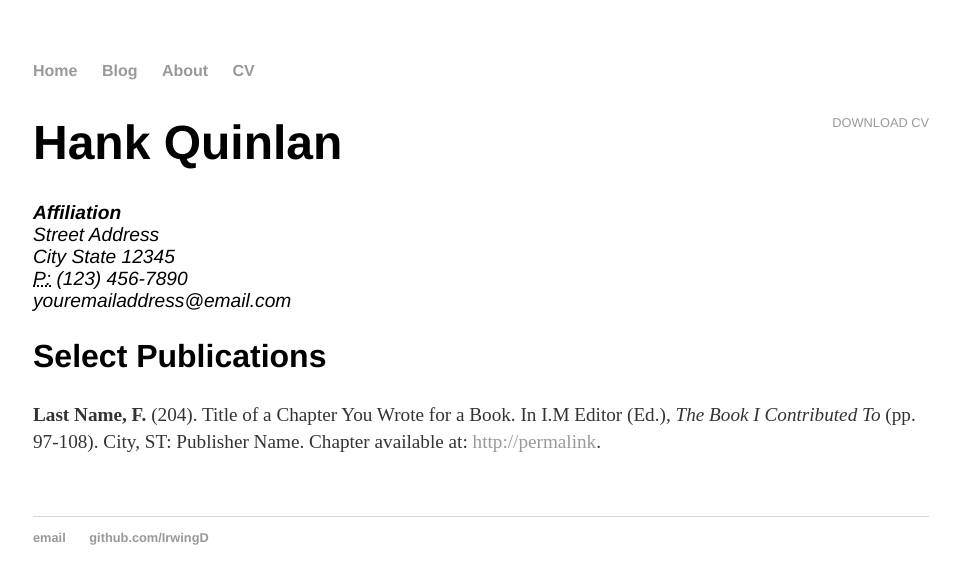
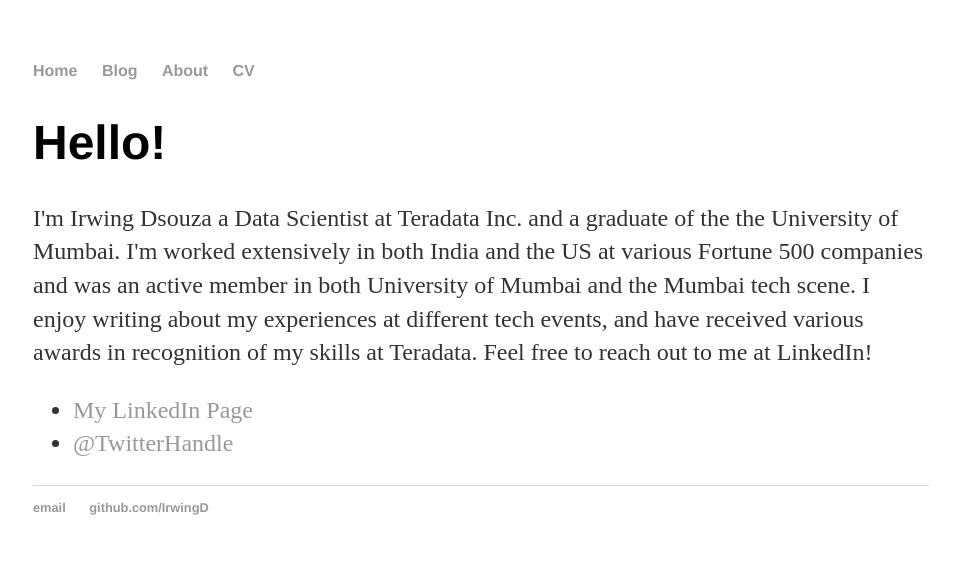
Before and after one commit to IrwingD/IrwingD.github.io, a Jekyll site: the page built from cv/index.html, in a window 1280 px wide. Shown: the top 584 px of the page, without its empty margins (159-1119 px from the left). Built offline with Jekyll 4.4.1, drawn with Linux system fonts in a browser that asks for light colours.

Commit message:
Initial commit

```diff
--- a/cv/index.html
+++ b/cv/index.html
@@ -1,22 +1,14 @@
 ---
 layout: default
-title: CV of Your Name
+title: About Irwing Dsouza
+description: Credits and information about the website irwingd.github.io, the personal website for Irwing Dsouza, a Data Enthusiast, Project Manager, Digital Publisher,  Music Enthusiast, and Gamer living and working in Mumbai India.
 ---
 
-	<div class="cv">
-		<a href="#" class="download" title="Download CV as PDF">Download CV</a>
-					<h1>Hank Quinlan</h1>
-					<address>
-					<strong>Affiliation</strong><br>
-					Street Address<br>
-					City State 12345<br>
-					<abbr title="phone">P:</abbr> (123) 456-7890<br>
-					<span class="obfuscate">youremailaddress@email.com</span>
-					</address>
-
-					<h2>Select Publications</h2>
-
-					<p><strong>Last Name, F.</strong> (204). Title of a Chapter You Wrote for a Book. In I.M Editor (Ed.), <em>The Book I Contributed To</em> (pp. 97-108). City, ST: Publisher Name. Chapter available at: <a href="#">http://permalink</a>.
-
-
-	</div>
+		<div class="about">
+			<h1>Hello!</h1>
+			<p>I'm Irwing Dsouza a Data Scientist at Teradata Inc. and a graduate of the the University of Mumbai. I'm worked extensively in both India and the US at various Fortune 500 companies and was an active member in both University of Mumbai and the Mumbai tech scene. I enjoy writing about my experiences at different tech events, and have received various awards in recognition of my skills at Teradata. Feel free to reach out to me at LinkedIn!</p>
+			<ul class="contacts">
+				<li><a href="https://www.linkedin.com/in/irwingdsouza/">My LinkedIn Page</a></li>
+				<li><a href="#">@TwitterHandle</a></li>
+				</ul>
+		</div>
```
Also changed, not shown: _cv/index.html (added, +22 -0 lines).
